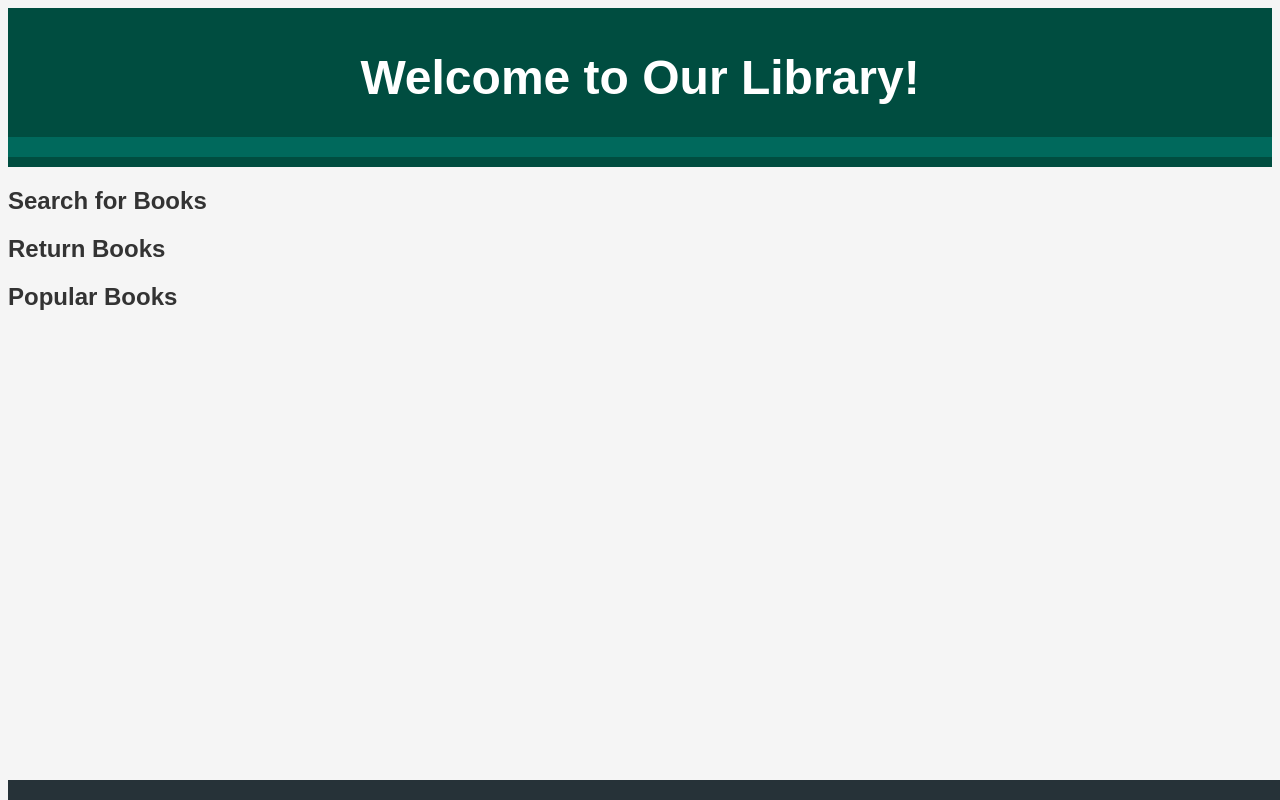
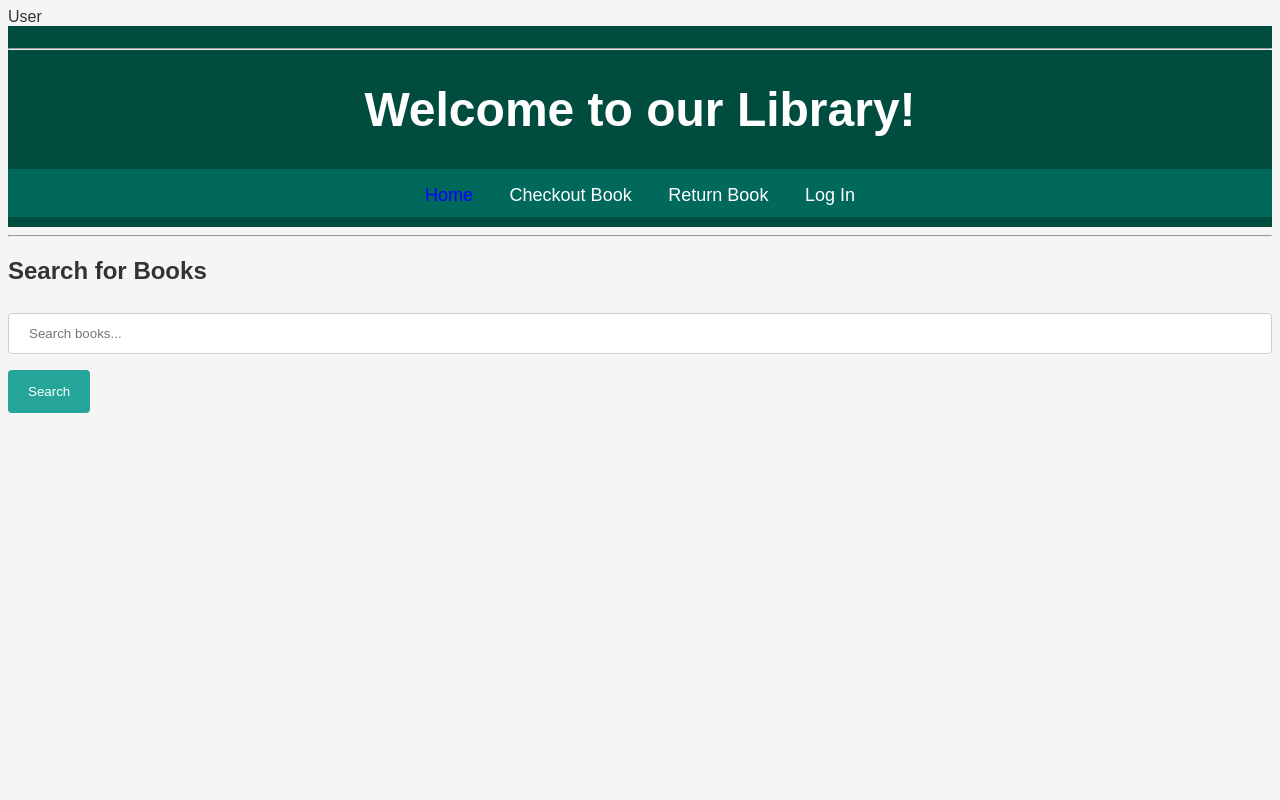
Before and after one commit to AndrewR420/Library-Managment-System, a Flask app: page / in a window 1280 px wide. Run offline with Flask 3, Linux system fonts and the light colour scheme; parts of the project's set-up code (start-up, migrations or seed data) failed here and were passed over.

Commit message:
added search to homepage

```diff
--- a/app.py
+++ b/app.py
@@ -64,7 +64,12 @@ with app.app_context():
 # homepage
 @app.route('/')
 def homepage():
-    return render_template('homepage.html')
+    return render_template('index.html')
+
+# admin page
+@app.route('/admin')
+def admin():
+    return render_template('admin.html')
 
 # create user page
 @app.route('/create_user', methods = ['GET', 'POST'])
@@ -99,6 +104,31 @@ def login():
             pass
 
     return render_template('login.html')
+
+# checkout books
+@app.route('/checkout_book/<int:isbn>', methods=['GET','POST'])
+def checkout_book(isbn):
+    if 'user.id' not in session: # if user is not logged in redirect to login page
+        redirect('login')
+    else:
+        user_email = session['user.id']
+        new_checkout = Checkout(user_email=user_email, isbn=isbn)
+        db.session.add(new_checkout)
+        db.session.commit()
+        redirect('/')
+
+    return render_template('Checkout.html')
+
+# return books
+@app.route('/return_book/<int:isbn>', methods=['GET','POST'])
+def return_book(isbn):
+    if 'user.id' not in session:
+        redirect('/')
+    else:
+        Checkout.query.filter_by(isbn=isbn, user_email=session['user.id']).delete()
+        db.session.commit()
+        redirect('/')
+
 
 # adding books to the database
 @app.route('/add_book', methods =['GET','POST'])
--- a/templates/add_book.html
+++ b/templates/add_book.html
@@ -6,6 +6,7 @@
 </head>
 <body>
     <h1>Add a New Book</h1>
+    <a href="/admin">Return</a>
     <form method="post">
         Title: <input type="text" name="title"><br>
         Author: <input type="text" name="author"><br>
--- a/templates/homepage.html
+++ /dev/null
@@ -1,32 +0,0 @@
-<!DOCTYPE html>
-<html>
-<head>
-    <link rel="stylesheet" type="text/css" href="static/basic.css">
-    <title>Library Homepage</title>
-</head>
-<body>
-    <header>
-        <h1>Welcome to Our Library!</h1>
-        <nav>
-            <!-- Navigation links like Home, About, Contact -->
-        </nav>
-    </header>
-    <section>
-        <h2>Search for Books</h2>
-        <form>
-            <!-- Search form -->
-        </form>
-    </section>
-    <section>
-        <h2>Return Books</h2>
-        <!-- Display new books here -->
-    </section>
-    <section>
-        <h2>Popular Books</h2>
-        <!-- Display popular books here -->
-    </section>
-    <footer>
-        <!-- Footer content like contact info, social media links -->
-    </footer>
-</body>
-</html>
--- /dev/null
+++ b/templates/index.html
@@ -0,0 +1,28 @@
+User
+<!DOCTYPE html>
+<html>
+<head>
+    <link rel="stylesheet" type="text/css" href="static/basic.css">
+    <title>Library Homepage</title>
+</head>
+<body>
+    <header>
+        <hr>
+        <h1>Welcome to our Library!</h1>
+        <nav>
+            <a href="/" style="color: blue; text-decoration: none;">Home</a>
+            <a href="">Checkout Book</a>
+            <a href="">Return Book</a>
+            <a href="/login">Log In</a>
+        </nav>
+    </header>
+    <hr>
+    <section>
+        <h2>Search for Books</h2>
+        <form action="/search_books" method="post">
+            <input type="text" name="search_query" placeholder="Search books...">
+            <input type="submit" value="Search">
+        </form>
+    </section>
+</body>
+</html>
--- a/templates/login.html
+++ b/templates/login.html
@@ -5,6 +5,11 @@
     <title>Library Login</title>
 </head>
 <body>
+    <head>Welcome to our Library
+        <a href="/">Home</a>
+    </head>
+    <hr>
+    <br>
     <form action="/login" method="post">
         <label for="email">Email:</label>
         <input type="email" id="email" name="email" required>
--- a/templates/remove_book.html
+++ b/templates/remove_book.html
@@ -6,6 +6,9 @@
 </head>
 <body>
     <h1>Remove Book</h1>
+    <a href="/admin">Return</a>
+    <br>
+    <hr>
     <form method="post">
         ISBN: <input type="text" name="isbn"><br>
         <input type="submit" value="Remove Book">
--- a/templates/remove_user.html
+++ b/templates/remove_user.html
@@ -5,6 +5,8 @@
     <title>Remove User</title>
 </head>
 <body>
+    <h1>Remove User</h1>
+    <a href="/admin">Return</a>
     <form action="/remove_user" method="post">
         <label for="email">Email:</label>
         <input type="email" id="email" name="email" required>
--- /dev/null
+++ b/templates/seach_books.html
@@ -0,0 +1,5 @@
+<!DOCTYPE html>
+</html><form action="/search_books" method="post">
+    <input type="text" name="search_query" placeholder="Search books...">
+    <input type="submit" value="Search">
+</form>
```
Also changed, not shown: templates/admin.html (added, +18 -0 lines), 2 other files.
